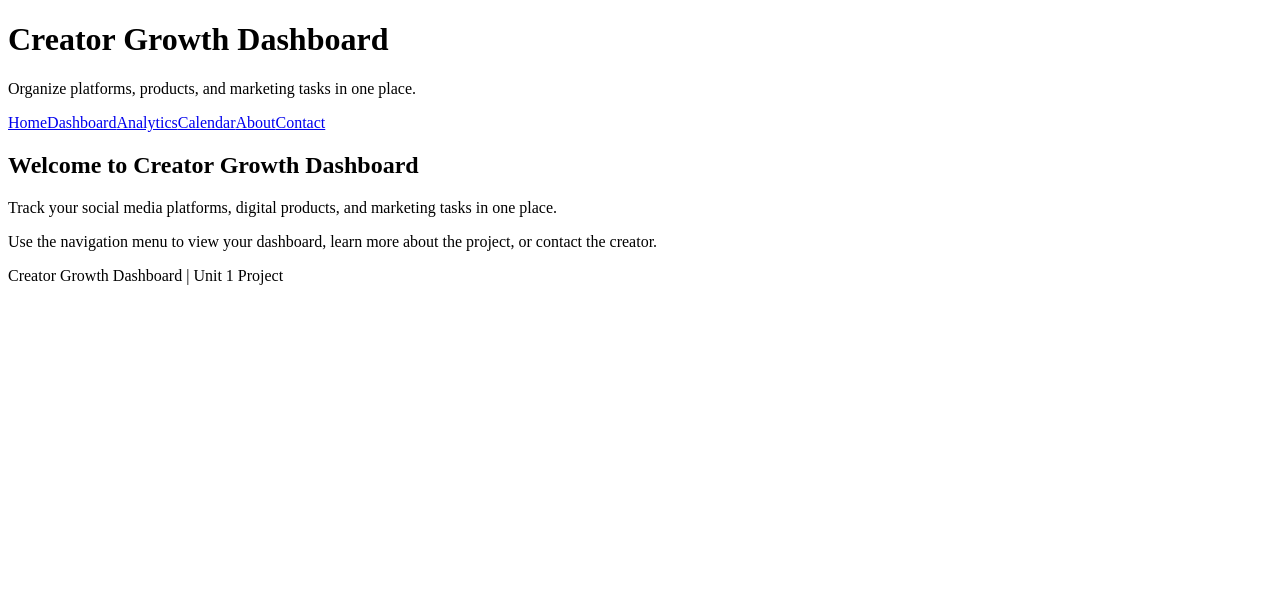
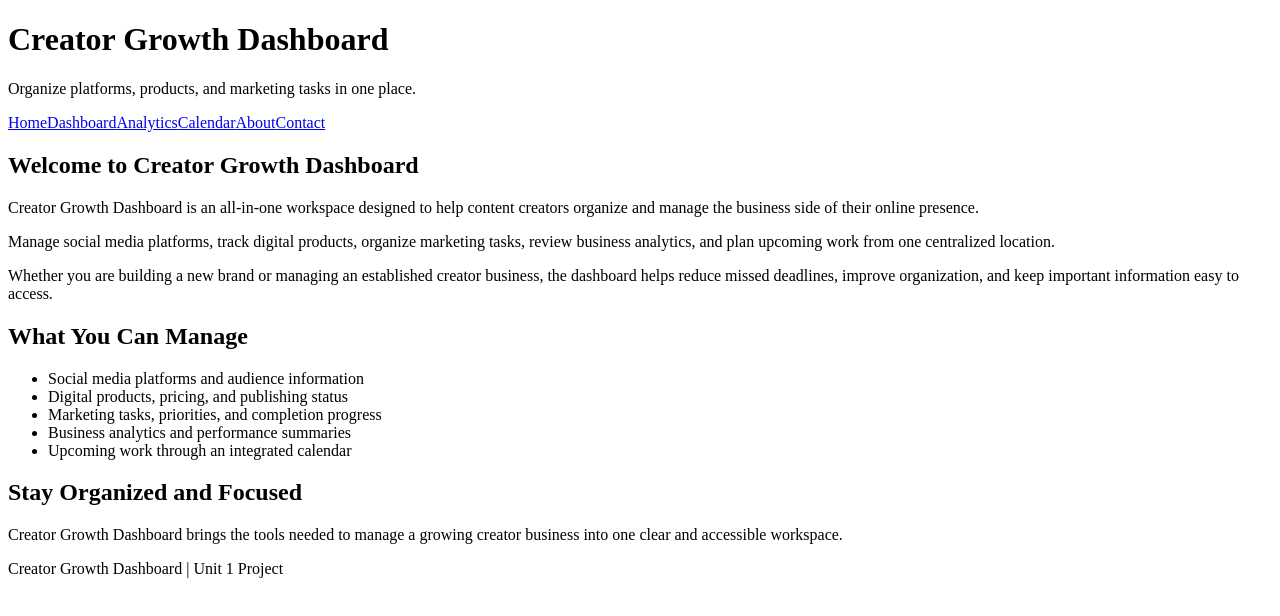
Before and after one commit to chrismusic1325/creator-growth-dashboard, a React (Vite) app in the folder creator-growth-dashboard/: page / in a window 1280 px wide. Shown: the top 616 px of the page. Built offline with nearby package versions, Linux system fonts and the light colour scheme.

Commit message:
Improve home page content

```diff
--- a/creator-growth-dashboard/src/pages/Home.jsx
+++ b/creator-growth-dashboard/src/pages/Home.jsx
@@ -1,14 +1,41 @@
 function Home() {
   return (
     <section>
-      <h2>Welcome to Creator Growth Dashboard</h2>
+      <h1>Welcome to Creator Growth Dashboard</h1>
+
       <p>
-        Track your social media platforms, digital products, and marketing tasks
-        in one place.
+        Creator Growth Dashboard is an all-in-one workspace designed to help
+        content creators organize and manage the business side of their online
+        presence.
       </p>
+
       <p>
-        Use the navigation menu to view your dashboard, learn more about the
-        project, or contact the creator.
+        Manage social media platforms, track digital products, organize
+        marketing tasks, review business analytics, and plan upcoming work from
+        one centralized location.
+      </p>
+
+      <p>
+        Whether you are building a new brand or managing an established creator
+        business, the dashboard helps reduce missed deadlines, improve
+        organization, and keep important information easy to access.
+      </p>
+
+      <h2>What You Can Manage</h2>
+
+      <ul>
+        <li>Social media platforms and audience information</li>
+        <li>Digital products, pricing, and publishing status</li>
+        <li>Marketing tasks, priorities, and completion progress</li>
+        <li>Business analytics and performance summaries</li>
+        <li>Upcoming work through an integrated calendar</li>
+      </ul>
+
+      <h2>Stay Organized and Focused</h2>
+
+      <p>
+        Creator Growth Dashboard brings the tools needed to manage a growing
+        creator business into one clear and accessible workspace.
       </p>
     </section>
   );
```
